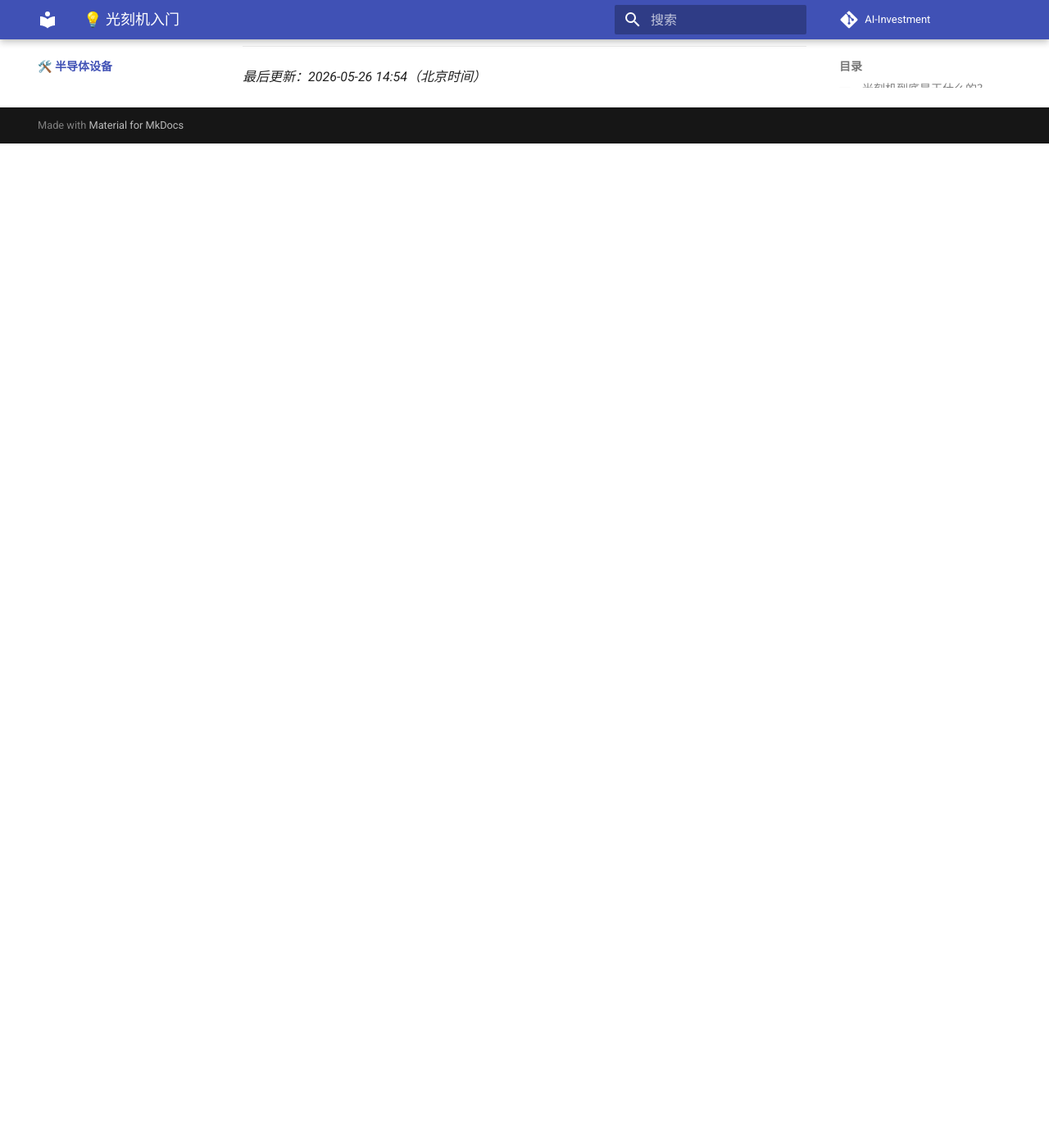
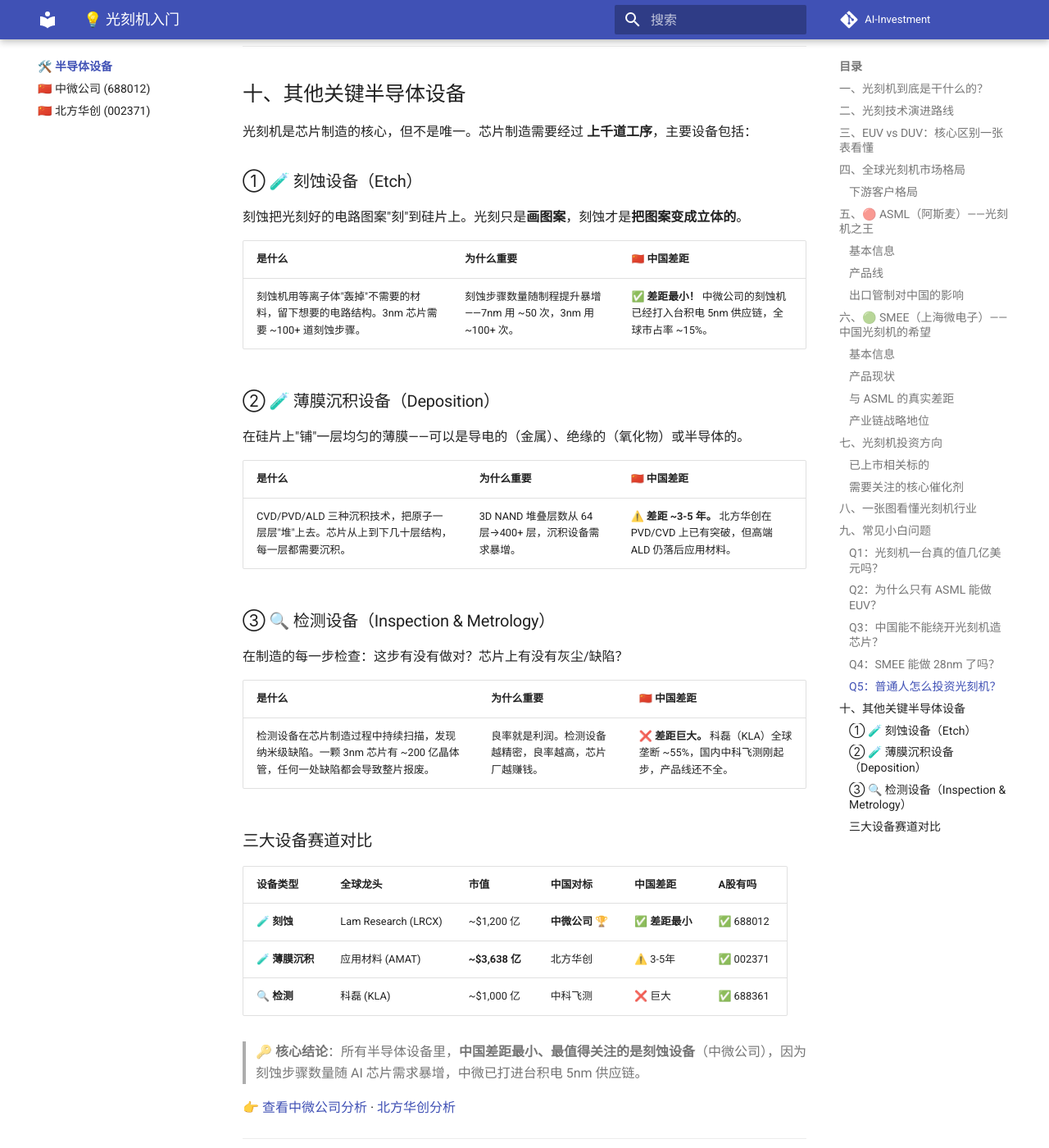
Before and after one commit to QIUZHUOFEI/AI-Investment, an MkDocs documentation site: the page built from docs/半导体设备/index.md, in a window 1280 px wide and 1400 px high, scrolled down 7888 px. Shown: the whole window at 82% size. Built offline with MkDocs 1.6.1 and Material for MkDocs 9.7.7, drawn with Linux system fonts in a browser that asks for light colours; comment, search, counter and statistics services are not loaded; before the commit the page ends 8063 px from its top, so only the background shows below that.

Commit message:
feat: 半导体设备新增刻蚀/薄膜/检测全貌+中微/北方华创深度分析; 高澜补深度

```diff
--- a/docs/半导体设备/index.md
+++ b/docs/半导体设备/index.md
@@ -270,4 +270,46 @@
 
 ---
 
+## 十、其他关键半导体设备
+
+光刻机是芯片制造的核心，但不是唯一。芯片制造需要经过 **上千道工序**，主要设备包括：
+
+### ① 🧪 刻蚀设备（Etch）
+
+刻蚀把光刻好的电路图案"刻"到硅片上。光刻只是**画图案**，刻蚀才是**把图案变成立体的**。
+
+| 是什么 | 为什么重要 | 🇨🇳 中国差距 |
+|:------|:----------|:------------|
+| 刻蚀机用等离子体"轰掉"不需要的材料，留下想要的电路结构。3nm 芯片需要 ~100+ 道刻蚀步骤。 | 刻蚀步骤数量随制程提升暴增——7nm 用 ~50 次，3nm 用 ~100+ 次。 | ✅ **差距最小！** 中微公司的刻蚀机已经打入台积电 5nm 供应链，全球市占率 ~15%。 |
+
+### ② 🧪 薄膜沉积设备（Deposition）
+
+在硅片上"铺"一层均匀的薄膜——可以是导电的（金属）、绝缘的（氧化物）或半导体的。
+
+| 是什么 | 为什么重要 | 🇨🇳 中国差距 |
+|:------|:----------|:------------|
+| CVD/PVD/ALD 三种沉积技术，把原子一层层"堆"上去。芯片从上到下几十层结构，每一层都需要沉积。 | 3D NAND 堆叠层数从 64 层→400+ 层，沉积设备需求暴增。 | ⚠️ **差距 ~3-5 年。** 北方华创在 PVD/CVD 上已有突破，但高端 ALD 仍落后应用材料。 |
+
+### ③ 🔍 检测设备（Inspection & Metrology）
+
+在制造的每一步检查：这步有没有做对？芯片上有没有灰尘/缺陷？
+
+| 是什么 | 为什么重要 | 🇨🇳 中国差距 |
+|:------|:----------|:------------|
+| 检测设备在芯片制造过程中持续扫描，发现纳米级缺陷。一颗 3nm 芯片有 ~200 亿晶体管，任何一处缺陷都会导致整片报废。 | 良率就是利润。检测设备越精密，良率越高，芯片厂越赚钱。 | ❌ **差距巨大。** 科磊（KLA）全球垄断 ~55%，国内中科飞测刚起步，产品线还不全。 |
+
+### 三大设备赛道对比
+
+| 设备类型 | 全球龙头 | 市值 | 中国对标 | 中国差距 | A股有吗 |
+|:---------|:---------|:-----|:---------|:---------|:-------|
+| **🧪 刻蚀** | Lam Research (LRCX) | ~$1,200 亿 | **中微公司** 🏆 | ✅ **差距最小** | ✅ 688012 |
+| **🧪 薄膜沉积** | 应用材料 (AMAT) | **~$3,638 亿** | 北方华创 | ⚠️ 3-5年 | ✅ 002371 |
+| **🔍 检测** | 科磊 (KLA) | ~$1,000 亿 | 中科飞测 | ❌ 巨大 | ✅ 688361 |
+
+> 🔑 **核心结论**：所有半导体设备里，**中国差距最小、最值得关注的是刻蚀设备**（中微公司），因为刻蚀步骤数量随 AI 芯片需求暴增，中微已打进台积电 5nm 供应链。
+
+👉 [查看中微公司分析](688012.md) · [北方华创分析](002371.md)
+
+---
+
 *最后更新：2026-05-26 14:54（北京时间）*
--- a/mkdocs.yml
+++ b/mkdocs.yml
@@ -45,6 +45,8 @@
   - 🏠 首页: index.md
   - 🛠️ 半导体设备:
     - 💡 光刻机入门: 半导体设备/index.md
+    - 🇨🇳 中微公司 (688012): 半导体设备/688012.md
+    - 🇨🇳 北方华创 (002371): 半导体设备/002371.md
   - 📡 光通信:
     - 领域总览: 光通信/index.md
     - 📡 光模块深度解读: 光通信/光模块/index.md
```
Also changed, not shown: docs/半导体设备/002371.md (added, +71 -0 lines), docs/半导体设备/688012.md (added, +77 -0 lines), docs/液冷/300499.md (+26 -5 lines).
